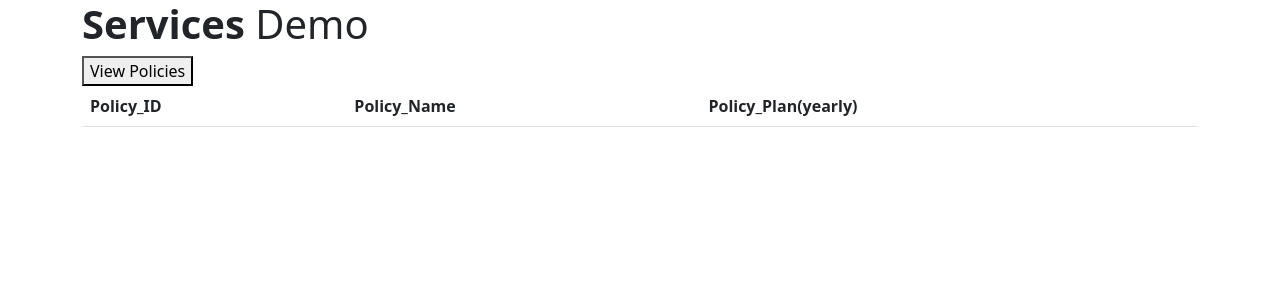
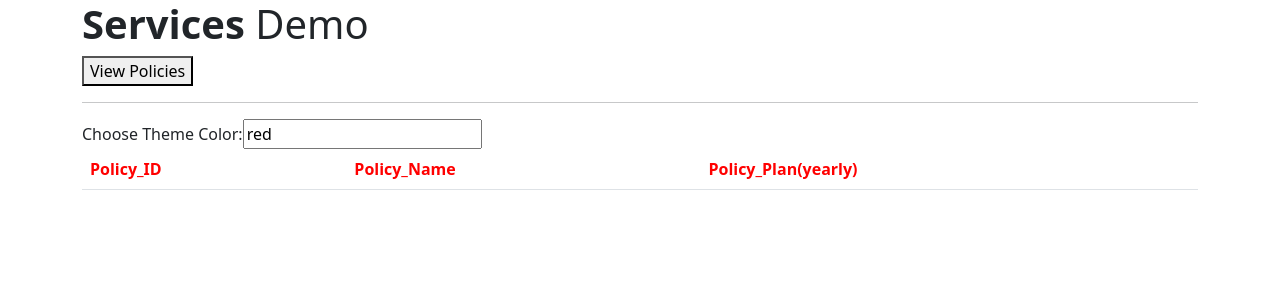
Before and after one commit to PallaviKatari/AngularServices_Policies, an Angular app: page / in a window 1280 px wide. Shown: the top 300 px of the page. Built offline with nearby package versions, Linux system fonts and the light colour scheme.

Commit message:
Commit_Directives

```diff
--- a/src/app/app.component.css
+++ b/src/app/app.component.css
@@ -0,0 +1,2 @@
+.red { color: red; }
+.size20 { font-size: 20px; }
--- a/src/app/app.component.html
+++ b/src/app/app.component.html
@@ -2,14 +2,16 @@
   <h1 class="heading"><strong>Services </strong>Demo</h1>
 
   <button type="button" (click)="getProducts()">View Policies</button>
-
+  <hr>
+    <!--ngStyle-->
+   Choose Theme Color:<input [(ngModel)]="color" />
    <div class='table-responsive'>
           <table class='table'>
               <thead>
                   <tr>
-                      <th>Policy_ID</th>
-                      <th>Policy_Name</th>
-                      <th>Policy_Plan(yearly)</th>
+                      <th [ngStyle]="{'color': color}">Policy_ID</th>
+                      <th [ngStyle]="{'color': color}">Policy_Name</th>
+                      <th [ngStyle]="{'color': color}">Policy_Plan(yearly)</th>
                   </tr>
               </thead>
               <tbody>
--- a/src/app/app.component.ts
+++ b/src/app/app.component.ts
@@ -22,5 +22,7 @@ export class AppComponent
 
      this.products=this.productService.getProducts();
    }
+    //ngStyle
+  color: string = 'red';
 
 }
--- a/src/app/app.module.ts
+++ b/src/app/app.module.ts
@@ -1,6 +1,6 @@
 import { NgModule } from '@angular/core';
 import { BrowserModule } from '@angular/platform-browser';
-
+import { FormsModule } from '@angular/forms';
 import { AppRoutingModule } from './app-routing.module';
 import { AppComponent } from './app.component';
 
@@ -10,7 +10,8 @@ import { AppComponent } from './app.component';
   ],
   imports: [
     BrowserModule,
-    AppRoutingModule
+    AppRoutingModule,
+    FormsModule
   ],
   providers: [],
   bootstrap: [AppComponent]
```
